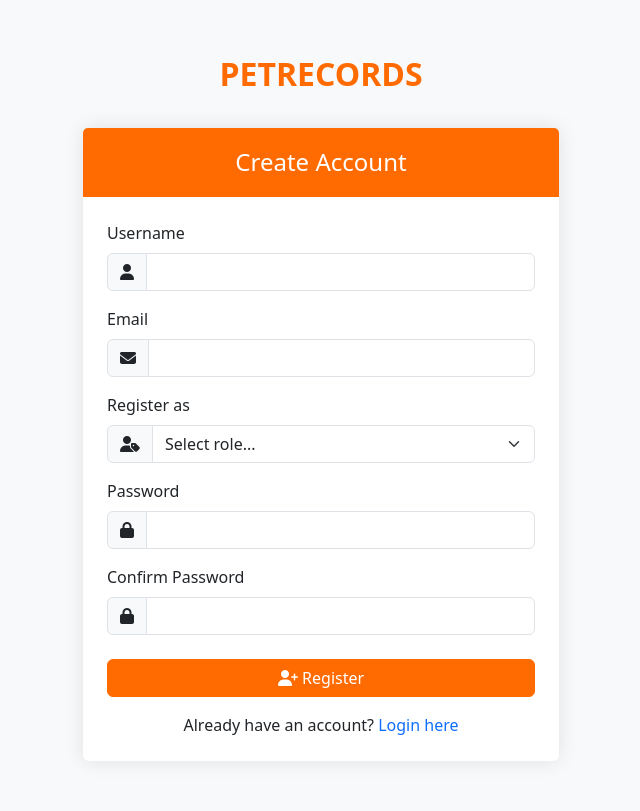
After one commit to 6Vivian9/Project-Pet-Store, a PHP site: page /register.php in a window 1280 px wide. The commit adds this page. Shown: the whole page, without its empty margins (319-959 px from the left). Run offline with PHP 8.4, Linux system fonts and the light colour scheme.

Commit message:
added login and register

```diff
--- /dev/null
+++ b/includes/config.php
@@ -0,0 +1,11 @@
+<?php
+$host = 'localhost';
+$username = 'root';
+$password = '';
+$database = 'petstore_db';
+
+$conn = new mysqli($host, $username, $password, $database);
+
+if ($conn->connect_error) {
+    die("Connection failed: " . $conn->connect_error);
+}
--- /dev/null
+++ b/register.php
@@ -0,0 +1,175 @@
+<?php
+session_start();
+require_once 'includes/config.php';
+
+if ($_SERVER['REQUEST_METHOD'] == 'POST') {
+    $username = $_POST['username'];
+    $email = $_POST['email'];
+    $password = $_POST['password'];
+    $confirm_password = $_POST['confirm_password'];
+    $role = $_POST['role'];
+
+    // Validate input
+    $errors = [];
+
+    if ($password !== $confirm_password) {
+        $errors[] = "Passwords do not match";
+    }
+
+    // Check if username exists
+    $stmt = $conn->prepare("SELECT id FROM users WHERE username = ?");
+    $stmt->bind_param("s", $username);
+    $stmt->execute();
+    if ($stmt->get_result()->num_rows > 0) {
+        $errors[] = "Username already exists";
+    }
+
+    // Check if email exists
+    $stmt = $conn->prepare("SELECT id FROM users WHERE email = ?");
+    $stmt->bind_param("s", $email);
+    $stmt->execute();
+    if ($stmt->get_result()->num_rows > 0) {
+        $errors[] = "Email already exists";
+    }
+
+    if (empty($errors)) {
+        $hashed_password = password_hash($password, PASSWORD_DEFAULT);
+        $stmt = $conn->prepare("INSERT INTO users (username, email, password, role) VALUES (?, ?, ?, ?)");
+        $stmt->bind_param("ssss", $username, $email, $hashed_password, $role);
+
+        if ($stmt->execute()) {
+            $_SESSION['register_success'] = true;
+            header("Location: login.php");
+            exit();
+        } else {
+            $errors[] = "Registration failed. Please try again.";
+        }
+    }
+}
+?>
+
+<!DOCTYPE html>
+<html lang="en">
+<head>
+    <meta charset="UTF-8">
+    <meta name="viewport" content="width=device-width, initial-scale=1.0">
+    <title>Register - PETRECORDS</title>
+    <link href="https://cdn.jsdelivr.net/npm/bootstrap@5.3.0/dist/css/bootstrap.min.css" rel="stylesheet">
+    <link rel="stylesheet" href="https://cdnjs.cloudflare.com/ajax/libs/font-awesome/6.4.0/css/all.min.css">
+    <style>
+        body {
+            background-color: #f8f9fa;
+        }
+        .register-container {
+            max-width: 500px;
+            margin: 50px auto;
+        }
+        .logo-text {
+            color: #ff6b00;
+            font-size: 2rem;
+            font-weight: bold;
+            text-align: center;
+            margin-bottom: 30px;
+        }
+        .card {
+            border: none;
+            box-shadow: 0 0 20px rgba(0,0,0,0.1);
+        }
+        .card-header {
+            background-color: #ff6b00;
+            color: white;
+            text-align: center;
+            padding: 20px;
+            border: none;
+        }
+        .form-control:focus {
+            border-color: #ff6b00;
+            box-shadow: 0 0 0 0.2rem rgba(255,107,0,0.25);
+        }
+        .btn-primary {
+            background-color: #ff6b00;
+            border-color: #ff6b00;
+        }
+        .btn-primary:hover {
+            background-color: #cc5500;
+            border-color: #cc5500;
+        }
+    </style>
+</head>
+<body>
+    <div class="container register-container">
+        <div class="logo-text">PETRECORDS</div>
+        <div class="card">
+            <div class="card-header">
+                <h4 class="mb-0">Create Account</h4>
+            </div>
+            <div class="card-body p-4">
+                <?php if (!empty($errors)): ?>
+                    <div class="alert alert-danger">
+                        <ul class="mb-0">
+                            <?php foreach ($errors as $error): ?>
+                                <li><?php echo htmlspecialchars($error); ?></li>
+                            <?php endforeach; ?>
+                        </ul>
+                    </div>
+                <?php endif; ?>
+
+                <form method="POST" action="">
+                    <div class="mb-3">
+                        <label for="username" class="form-label">Username</label>
+                        <div class="input-group">
+                            <span class="input-group-text"><i class="fas fa-user"></i></span>
+                            <input type="text" class="form-control" id="username" name="username" required>
+                        </div>
+                    </div>
+
+                    <div class="mb-3">
+                        <label for="email" class="form-label">Email</label>
+                        <div class="input-group">
+                            <span class="input-group-text"><i class="fas fa-envelope"></i></span>
+                            <input type="email" class="form-control" id="email" name="email" required>
+                        </div>
+                    </div>
+
+                    <div class="mb-3">
+                        <label for="role" class="form-label">Register as</label>
+                        <div class="input-group">
+                            <span class="input-group-text"><i class="fas fa-user-tag"></i></span>
+                            <select class="form-select" id="role" name="role" required>
+                                <option value="">Select role...</option>
+                                <option value="owner">Pet Owner</option>
+                                <option value="vet">Veterinarian</option>
+                            </select>
+                        </div>
+                    </div>
+
+                    <div class="mb-3">
+                        <label for="password" class="form-label">Password</label>
+                        <div class="input-group">
+                            <span class="input-group-text"><i class="fas fa-lock"></i></span>
+                            <input type="password" class="form-control" id="password" name="password" required>
+                        </div>
+                    </div>
+
+                    <div class="mb-4">
+                        <label for="confirm_password" class="form-label">Confirm Password</label>
+                        <div class="input-group">
+                            <span class="input-group-text"><i class="fas fa-lock"></i></span>
+                            <input type="password" class="form-control" id="confirm_password" name="confirm_password" required>
+                        </div>
+                    </div>
+
+                    <button type="submit" class="btn btn-primary w-100 mb-3">
+                        <i class="fas fa-user-plus"></i> Register
+                    </button>
+                    <div class="text-center">
+                        Already have an account? <a href="login.php" class="text-decoration-none">Login here</a>
+                    </div>
+                </form>
+            </div>
+        </div>
+    </div>
+
+    <script src="https://cdn.jsdelivr.net/npm/bootstrap@5.3.0/dist/js/bootstrap.bundle.min.js"></script>
+</body>
+</html>
```
Also changed, not shown: admin_home.php (+84 -6 lines), login.php (added, +141 -0 lines), appointments.php (added), owners.php (added), pet_records.php (added), reports.php (added), settings.php (added).
